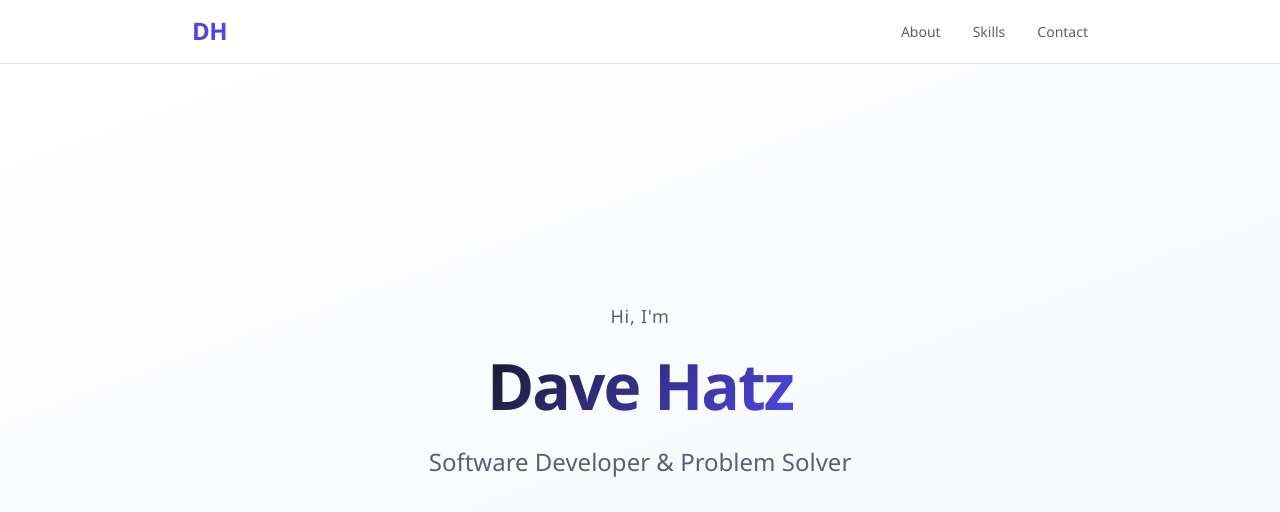
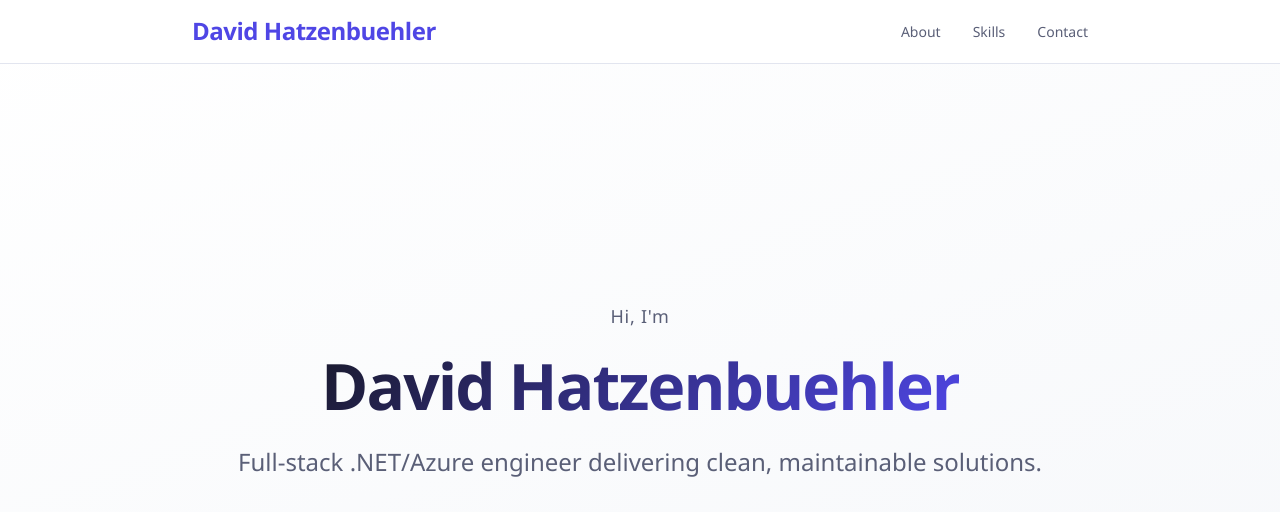
Before and after one commit to DaveHatz23/DaveHatz, a plain HTML site: page index.html in a window 1280 px wide. Shown: the top 512 px of the page. Drawn offline with Linux system fonts and the light colour scheme.

Commit message:
Replace name with full name.

```diff
--- a/index.html
+++ b/index.html
@@ -11,7 +11,7 @@
     <!-- Navigation -->
     <header class="site-header">
       <nav class="nav container">
-        <a href="#" class="nav-logo">DH</a>
+        <a href="#" class="nav-logo">David Hatzenbuehler</a>
         <ul class="nav-links">
           <li><a href="#about">About</a></li>
           <li><a href="#skills">Skills</a></li>
@@ -25,8 +25,8 @@
       <section class="hero" id="hero">
         <div class="container hero-content">
           <p class="hero-eyebrow">Hi, I'm</p>
-          <h1 class="hero-name">Dave Hatz</h1>
-          <p class="hero-tagline">Software Developer &amp; Problem Solver</p>
+          <h1 class="hero-name">David Hatzenbuehler</h1>
+          <p class="hero-tagline">Full‑stack .NET/Azure engineer delivering clean, maintainable solutions.</p>
           <div class="hero-cta">
             <a
               href="https://github.com/DaveHatz23"
```
